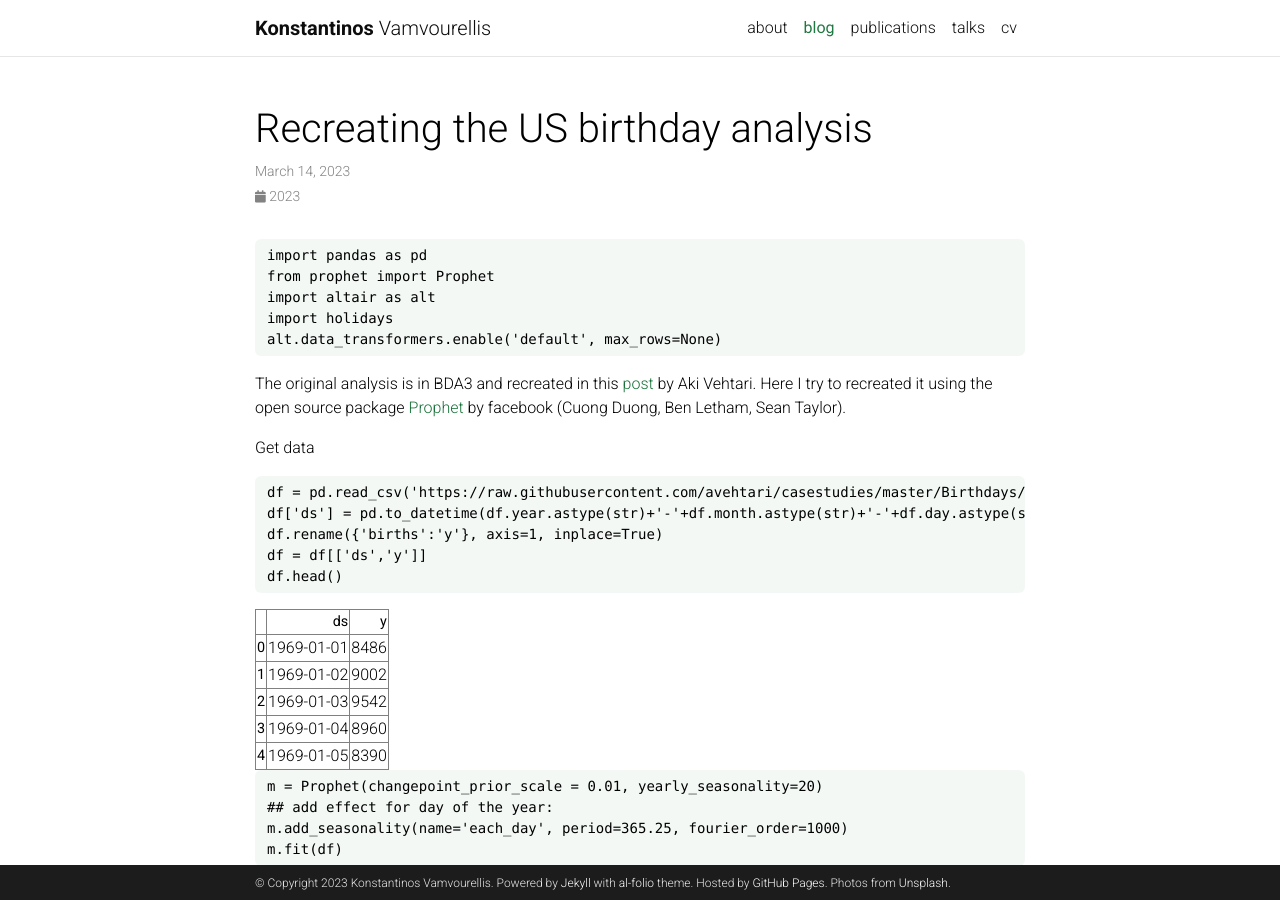
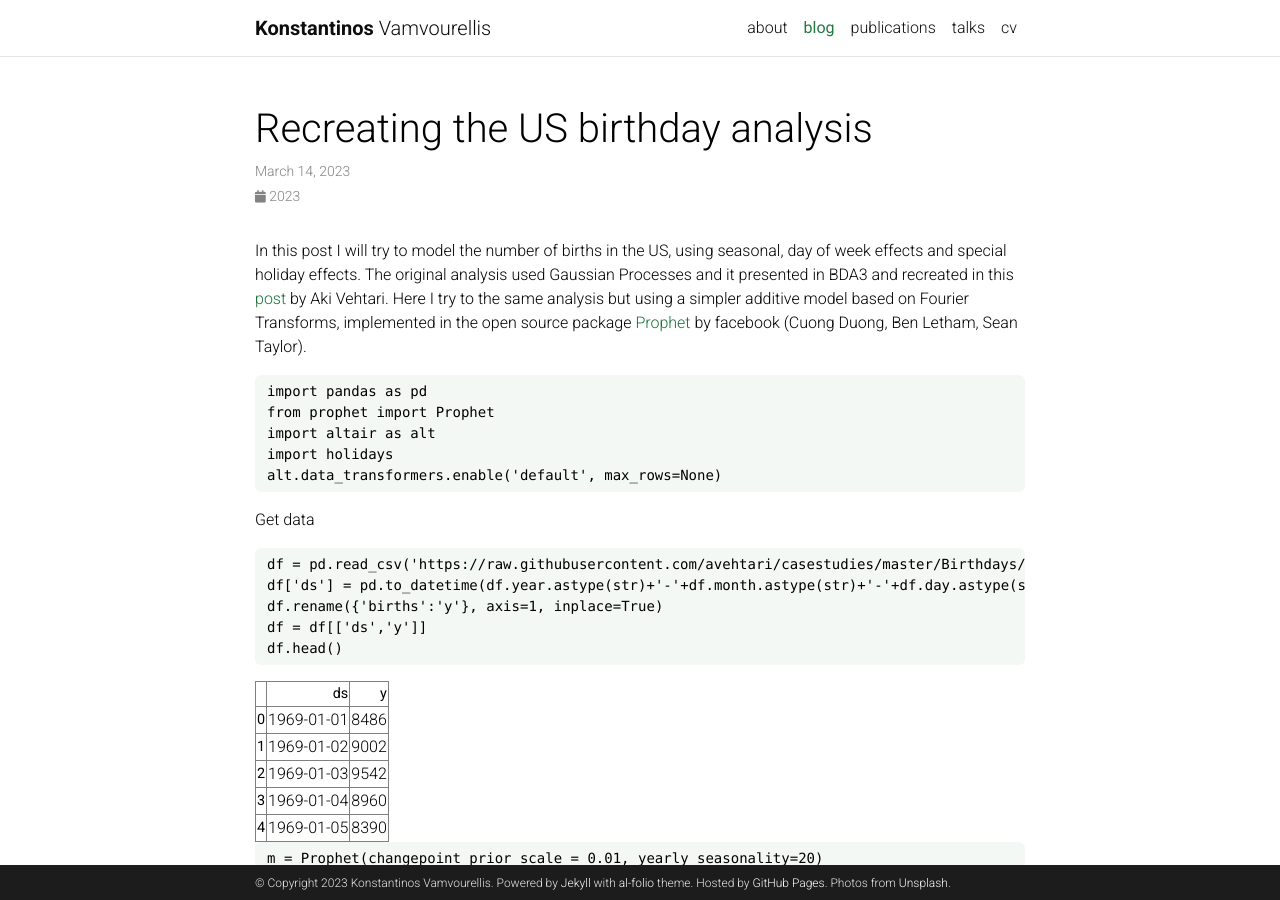
Before and after one commit to bayesways/bayesways.github.io, a Jekyll site: the page built from _posts/2023-03-14-recreating-the-US-birthday-analysis.md, in a window 1280 px wide and 900 px high. Built offline with Jekyll 4.4.1, drawn with Linux system fonts in a browser that asks for light colours; full-size pictures stand in for the smaller copies a plugin makes; comment, search, counter and statistics services are not loaded; a style sheet for code colours, icons or effects is not loaded.

Commit message:
minor edits

````diff
--- a/_posts/2023-03-14-recreating-the-US-birthday-analysis.md
+++ b/_posts/2023-03-14-recreating-the-US-birthday-analysis.md
@@ -5,6 +5,12 @@ giscus_comments: true
 date: 2023-03-14
 related_posts: false
 ---
+
+In this post I will try to model the number of births in the US, using seasonal, day of week effects and special holiday effects.
+The original analysis used Gaussian Processes and it presented in BDA3 and recreated in this [post](https://avehtari.github.io/casestudies/Birthdays/birthdays.html) by Aki Vehtari.
+Here I try to the same analysis but using a simpler additive model based on Fourier Transforms, implemented in the open source package [Prophet](https://facebook.github.io/prophet/) by facebook (Cuong Duong, Ben Letham, Sean Taylor).
+
+
 ```python
 import pandas as pd
 from prophet import Prophet
@@ -12,10 +18,6 @@ import altair as alt
 import holidays
 alt.data_transformers.enable('default', max_rows=None)
 ```
-
-The original analysis is in BDA3 and recreated in this [post](https://avehtari.github.io/casestudies/Birthdays/birthdays.html) by Aki Vehtari.
-Here I try to recreated it using the open source package [Prophet](https://facebook.github.io/prophet/) by facebook (Cuong Duong, Ben Letham, Sean Taylor).
-
 
 Get data
 ```python
````
